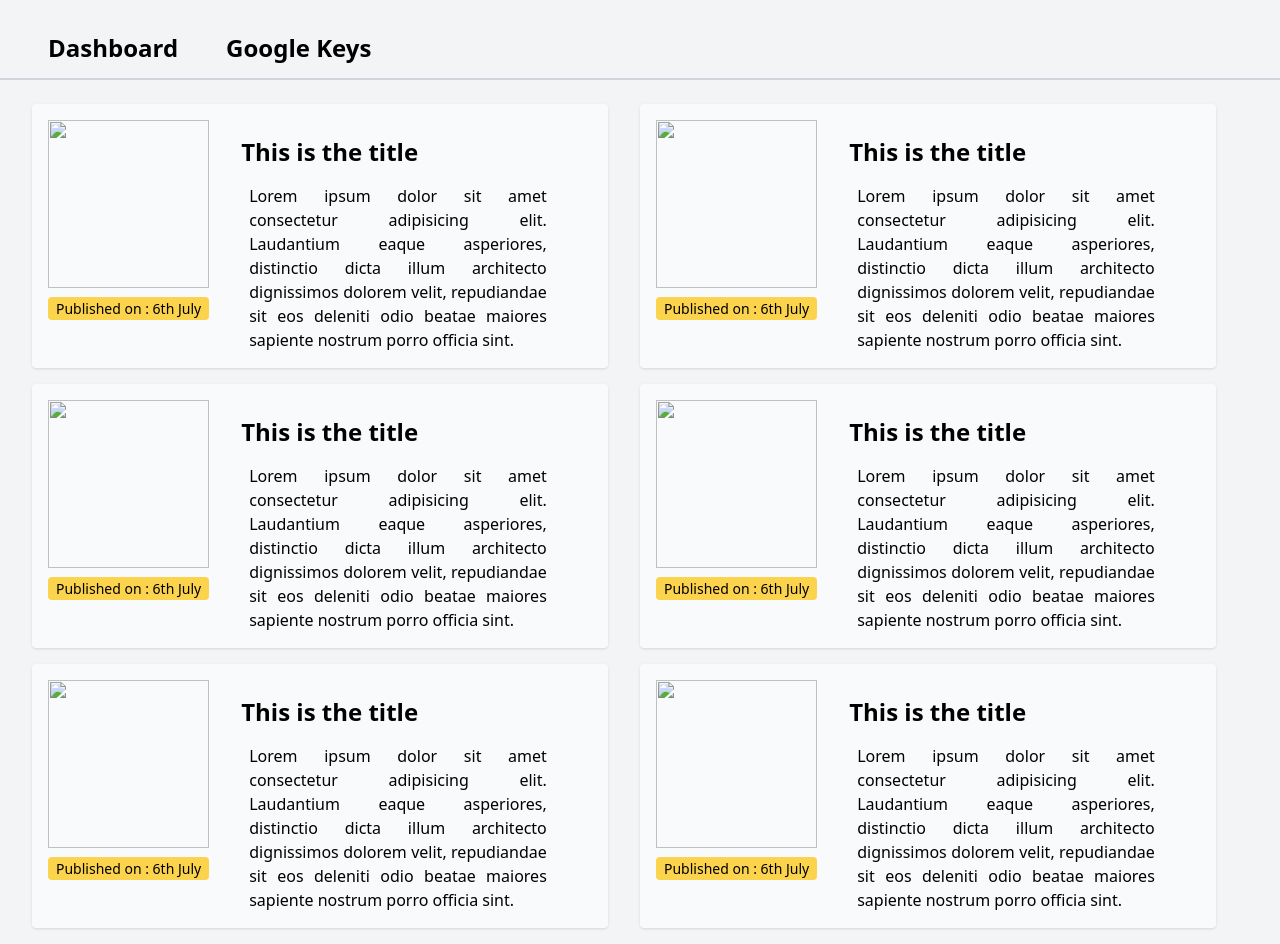
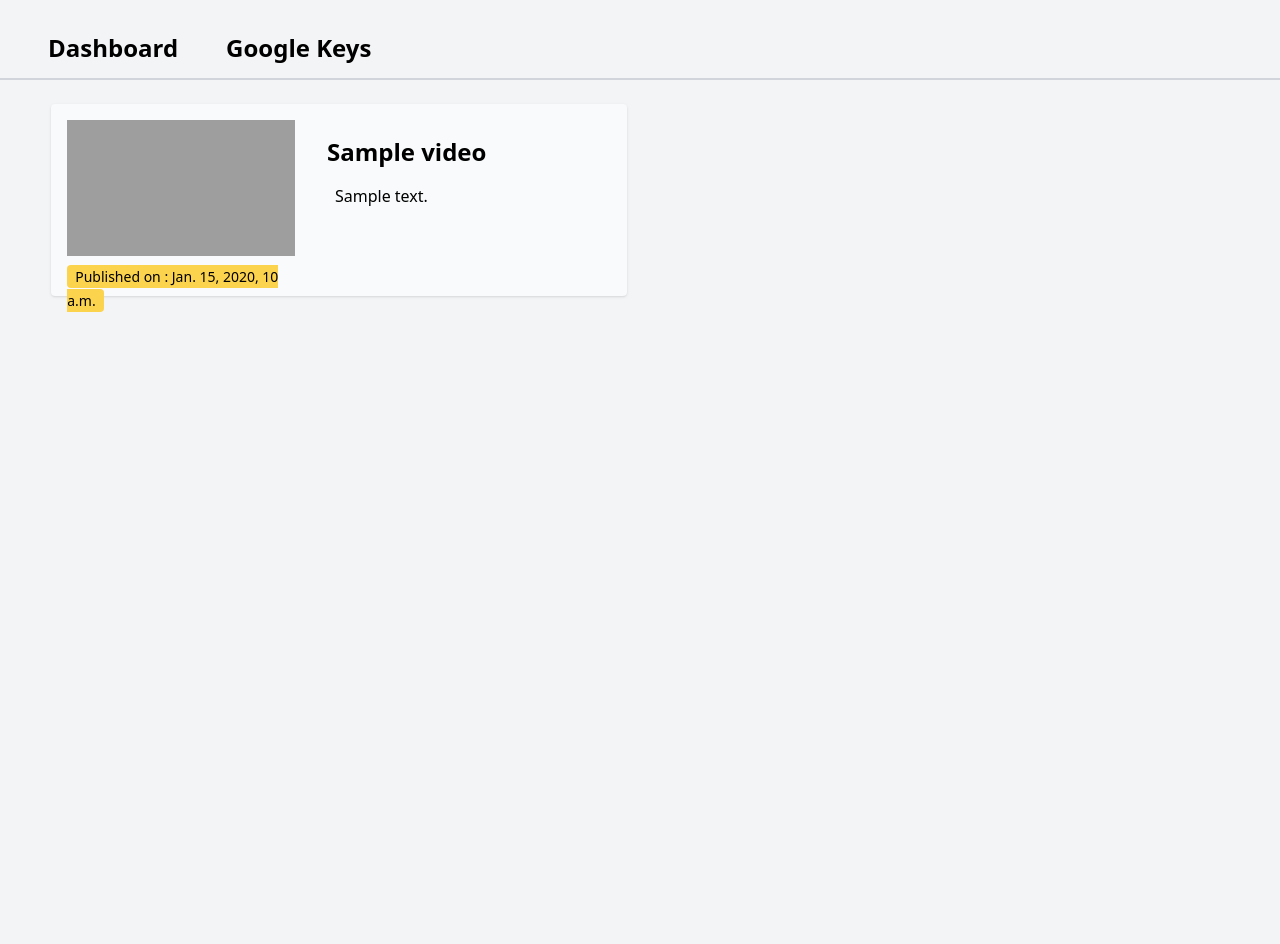
Before and after one commit to iAmIlluminati/youtube-api, a Django app: page / in a window 1280 px wide. After the commit the page ends 312 px from the top, so only its background shows below. Run offline with Django 4.2, Linux system fonts and the light colour scheme; tables that the repository leaves empty hold one stand-in row (values such as "Sample post"); a database or web service that is not in the repository returns one stand-in record (values such as "Sample title"); some libraries are stand-ins or nearby versions; grey boxes are pictures that could not be loaded.

Commit message:
added filter in get view of videos

```diff
--- a/youPI/base/views.py
+++ b/youPI/base/views.py
@@ -34,7 +34,7 @@ def filterFetchResult(data):
         item=dict(item)
         formattedList.append({
             "_id":item["id"]["videoId"],
-            "thumbnail": "https://i.ytimg.com/vi/"+item["id"]["videoId"]+"/hqdefault.jpg",
+            "thumbnail": "https://i.ytimg.com/vi/"+item["id"]["videoId"]+"/hqdefault.jpg ",
             "publishedAt":item["snippet"]["publishedAt"],
             "title":item["snippet"]["title"],
             "description":item["snippet"]["description"],
@@ -98,15 +98,39 @@ def stopAPI(request):
 
 
 
-PAGESIZE=6
-PAGENUM=1
+
 # DASHBOARD APIS
 #Dashboard to query the api
 def dashboard(request):
-    PAGENUM = 1
-    videos = getPagedFind("videos",{},pymongo.DESCENDING,PAGESIZE,PAGENUM)
-    print(videos)
-    return render(request,"dashboard.html")
+    PAGESIZE=6
+    PAGENUM=1
+    PAGESORT=-1
+    PAGEFILTER={}
+    if(request.GET.get('page', '')):
+        try:
+            PAGENUM = int(request.GET.get('page', ''))
+        except:
+            PAGENUM=1
+    if(request.GET.get('sort', '')):
+        try:
+            PAGESORT = int(request.GET.get('sort', ''))
+            if(PAGESORT==-1):
+                PAGESORT=pymongo.DESCENDING
+            else:
+                PAGESORT=pymongo.ASCENDING
+        except:
+            PAGESORT=pymongo.DESCENDING
+
+
+    if(request.GET.get('title', '')):
+        try:
+            PAGEFILTER = {"title":request.GET.get('title', '')}
+        except:
+            PAGEFILTER={}
+
+    videos = getPagedFind("videos",PAGEFILTER,PAGESORT,PAGESIZE,PAGENUM)
+    context ={"videos":videos}
+    return render(request,"dashboard.html",context)
 
 
 
--- a/youPI/templates/card.html
+++ b/youPI/templates/card.html
@@ -1,10 +1,10 @@
 <div class="w-[45vw] shadow bg-gray-50 rounded mt-4 flex">
-    <div class="p-4 pb-10 h-[28vh]">
-        <img class="h-full w-full mb-2" src="https://via.placeholder.com/320x180"/>
-        <span class="text-sm bg-amber-300 px-2 py-[2px] rounded">Published on : 6th July</span>
+    <div class="p-4 pb-10 h-[24vh]">
+        <img class="h-full w-full mb-2" src={{video.thumbnail}}/>
+        <span class="text-sm bg-amber-300 px-2 py-[2px] rounded">Published on : {{video.publishedAt}}</span>
     </div>
     <div class="p-4 mt-4 w-[60%]">
-        <div class="text-2xl font-bold ">This is the title</div>
-        <div class="mt-4 pl-2 pr-2 text-justify">Lorem ipsum dolor sit amet consectetur adipisicing elit. Laudantium eaque asperiores, distinctio dicta illum architecto dignissimos dolorem velit, repudiandae sit eos deleniti odio beatae maiores sapiente nostrum porro officia sint.</div>
+        <div class="text-2xl font-bold ">{{video.title}}</div>
+        <div class="mt-4 pl-2 pr-2 text-justify">{{video.description}}</div>
     </div>
 </div>
--- a/youPI/templates/dashboard.html
+++ b/youPI/templates/dashboard.html
@@ -11,12 +11,10 @@
 </head>
 <body class="bg-gray-100">
   {% include 'navbar.html' %}
-  <div class="grid grid-cols-2 mt-2 mb-4 grid-gap-[5vw] mr-[2.5vw] ml-[2.5vw]">
-    {% include 'card.html' %}
-    {% include 'card.html' %}
-    {% include 'card.html' %}
-    {% include 'card.html' %}
-    {% include 'card.html' %}
-    {% include 'card.html' %}
+  {% include 'filtersDash.html' %}
+  <div class="grid grid-cols-2 mt-2 mb-4 grid-gap-[5vw] mr-[3vw] ml-[4vw]">
+    {% for i in videos %}
+    {% include 'card.html' with video=i %}
+    {% endfor %}
   </div>
 </body>
--- a/youPI/utils.py
+++ b/youPI/utils.py
@@ -12,7 +12,6 @@ db["videos"].create_index([('publishedAt',pymongo.ASCENDING)], name="videos_inde
 def getDB():
     return db
 
-
 def getCollection(name):
     return getDB()[name]
 
@@ -25,13 +24,12 @@ def insertMany(name,value):
             getCollection(name).insert_one(i)
         except:
             print("Possible duplicate key",i['_id'])
+
 def makeList(values):
     out= []
     for i in values:
         out.append(i)
     return out
-
-
 
 def findAll(name,query):
     return makeList(getCollection(name).find(query))
```
Also changed, not shown: youPI/templates/filtersDash.html (added).
